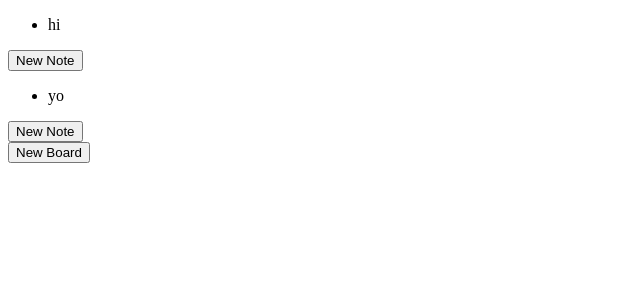
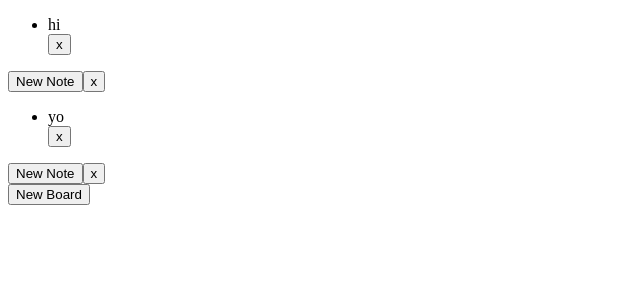
Before and after one commit to BrodieRobertson/kanban-board, a React (Create React App) app: page / in a window 1280 px wide. Shown: the top 300 px of the page, without its empty margins (0-640 px from the left). Built offline with nearby package versions, Linux system fonts and the light colour scheme.

Commit message:
Add function to delete note and board

```diff
--- a/src/HomePage.js
+++ b/src/HomePage.js
@@ -14,17 +14,37 @@ const HomePage = ({}) => {
     setNotes([...notes, []]);
   }
 
+  function deleteNote(noteIndex, boardIndex) {
+    var workingNotes = deepCopy(notes);
+    workingNotes[boardIndex].splice(noteIndex, 1);
+    setNotes(workingNotes);
+  }
+
+  function deleteBoard(boardIndex) {
+    var workingNotes = deepCopy(notes);
+    workingNotes.splice(boardIndex, 1);
+    setNotes(workingNotes);
+  }
+
   return (
     <div>
-      {notes.map((book, index) => {
+      {notes.map((board, boardIndex) => {
         return (
           <div>
             <ul>
-              {book.map(note => {
-                return <li>{note}</li>;
+              {board.map((note, noteIndex) => {
+                return (
+                  <React.Fragment>
+                    <li>{note}</li>
+                    <button onClick={() => deleteNote(noteIndex, boardIndex)}>
+                      x
+                    </button>
+                  </React.Fragment>
+                );
               })}
             </ul>
-            <button onClick={() => addNote(index)}>New Note</button>
+            <button onClick={() => addNote(boardIndex)}>New Note</button>
+            <button onClick={() => deleteBoard(boardIndex)}>x</button>
           </div>
         );
       })}
```
